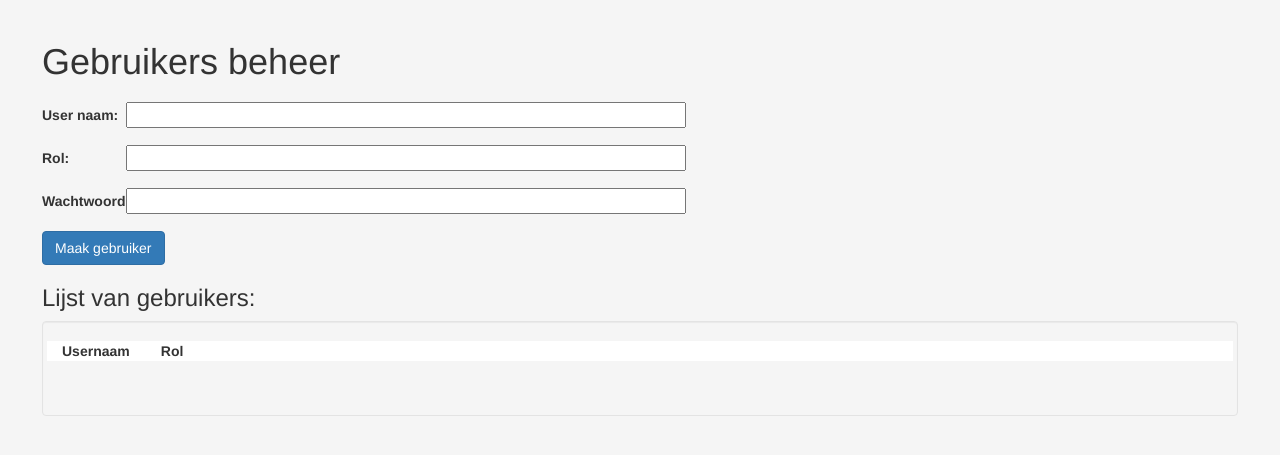
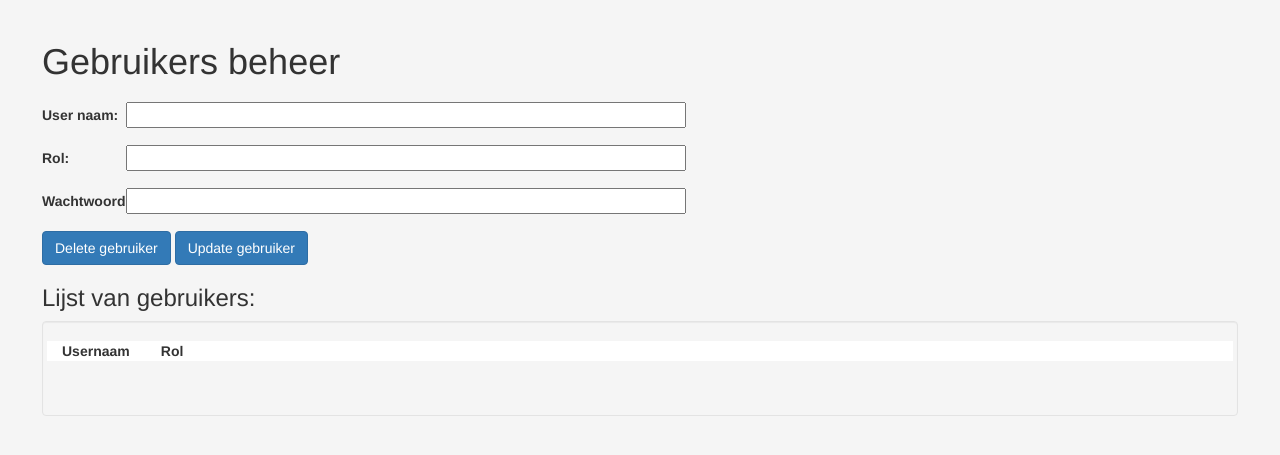
Before and after one commit to be-odisee-2020-2021-2ti-ddf-team-3/Jaegher, a Spring app: template jaegher/src/main/resources/templates/Gebruikers.html in a window 1280 px wide. Shown: the top 455 px of the page. Run offline with Thymeleaf, Linux system fonts and the light colour scheme; the template is opened without the code that fills it: most values are stand-ins (such as "Sample title", 1, 10 or a date in 2020); data that the repository does not hold is empty; some of the project's set-up classes (security, data sources, template engines, error pages and the like) are left out, and stand-ins take their place; some libraries are stand-ins or nearby versions.

Commit message:
update gebruiker

```diff
--- a/jaegher/src/main/resources/templates/Gebruikers.html
+++ b/jaegher/src/main/resources/templates/Gebruikers.html
@@ -15,7 +15,7 @@
 <body>
 <h1 style="margin-bottom: 20px;">Gebruikers beheer </h1>
 
-<form method="POST" th:action="@{/gebruikers}" th:object="${gebruiker}">
+<form method="POST" th:action="@{/Gebruikers}" th:object="${gebruiker}">
 
     <input type="hidden" th:field="*{id}"/>
 
@@ -38,8 +38,14 @@
         </span>
     </div>
 
-    <div class="form-group">
-        <button class="btn btn-primary btn-md" th:if="${gebruiker.getId()}!=0" name="submit">Maak gebruiker</button>
+    <div class="form-group" th:if="${gebruiker.getId()}==0">
+        <button class="btn btn-primary btn-md" name="submit">Maak gebruiker</button>
+        <button class="btn btn-primary btn-md" name="submit">Maak test gebruiker</button>
+    </div>
+
+    <div class="form-group" th:if="${gebruiker.getId()}!=0">
+        <button class="btn btn-primary btn-md" name="submit">Delete gebruiker</button>
+        <button class="btn btn-primary btn-md" name="submit">Update gebruiker</button>
     </div>
 
 </form>
```
